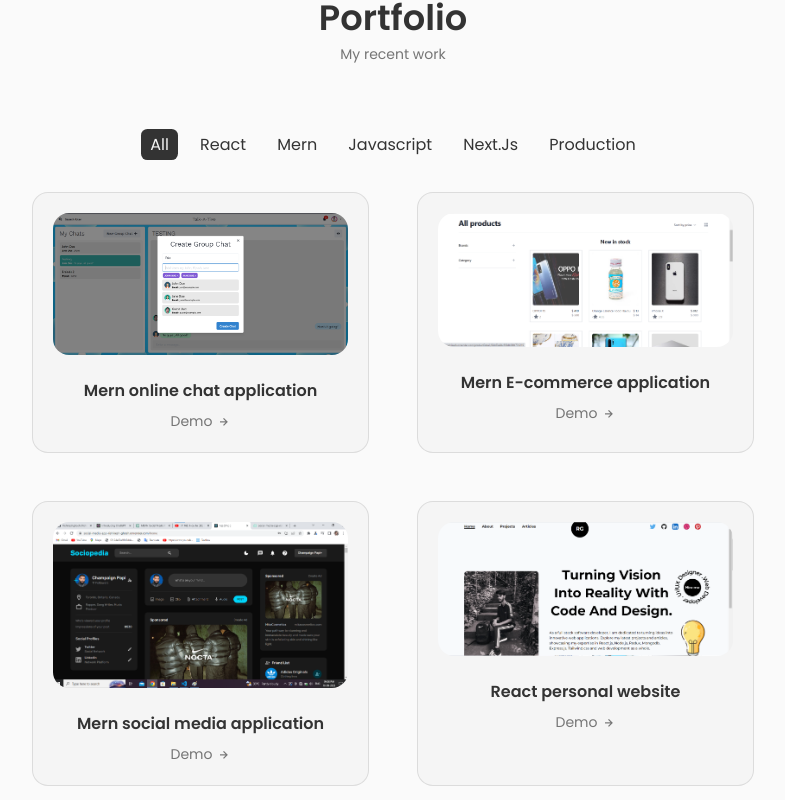
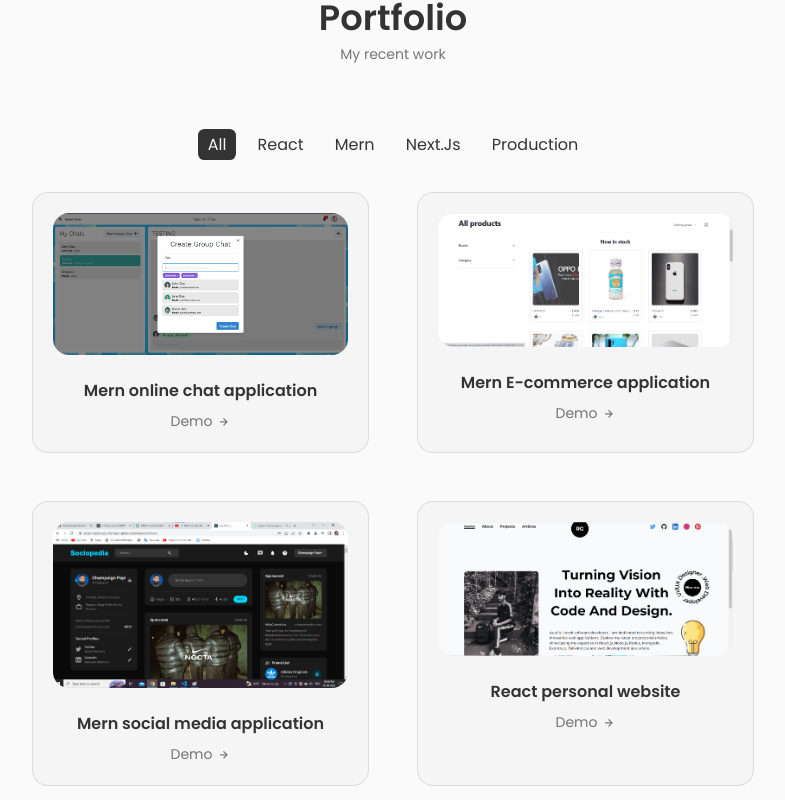
Before and after one commit to Rishikeshghosh/React-portfolio, a React (Create React App) app: page / in a window 1280 px wide. Shown: the part 3600-4400 px from the top of the page, without its empty margins (247-1032 px from the left). Built offline with nearby package versions, Linux system fonts and the light colour scheme.

Commit message:
changed few things

```diff
--- a/src/App.js
+++ b/src/App.js
@@ -11,7 +11,7 @@ import Contact from "./components/Contact/Contact";
 import Footer from "./components/Footer/Footer";
 import ScrollUp from "./components/ScrollUp/ScrollUp";
 import Work from "./components/Work/Work";
-
+//hhhhhh
 function App() {
   return (
     <>
--- a/src/components/Work/Data.js
+++ b/src/components/Work/Data.js
@@ -38,12 +38,7 @@ export const projectsData = [
     link: "https://rishikeshghosh.github.io/Personal-portfolio",
     category: "React",
   },
-  {
-    id: 5,
-    image: Work5,
-    title: "Javascript",
-    category: "Javascript",
-  },
+
   {
     id: 6,
     image: Work6,
@@ -83,9 +78,7 @@ export const projectNav = [
   {
     name: "Mern",
   },
-  {
-    name: "Javascript",
-  },
+
   {
     name: "Next.js",
   },
```
